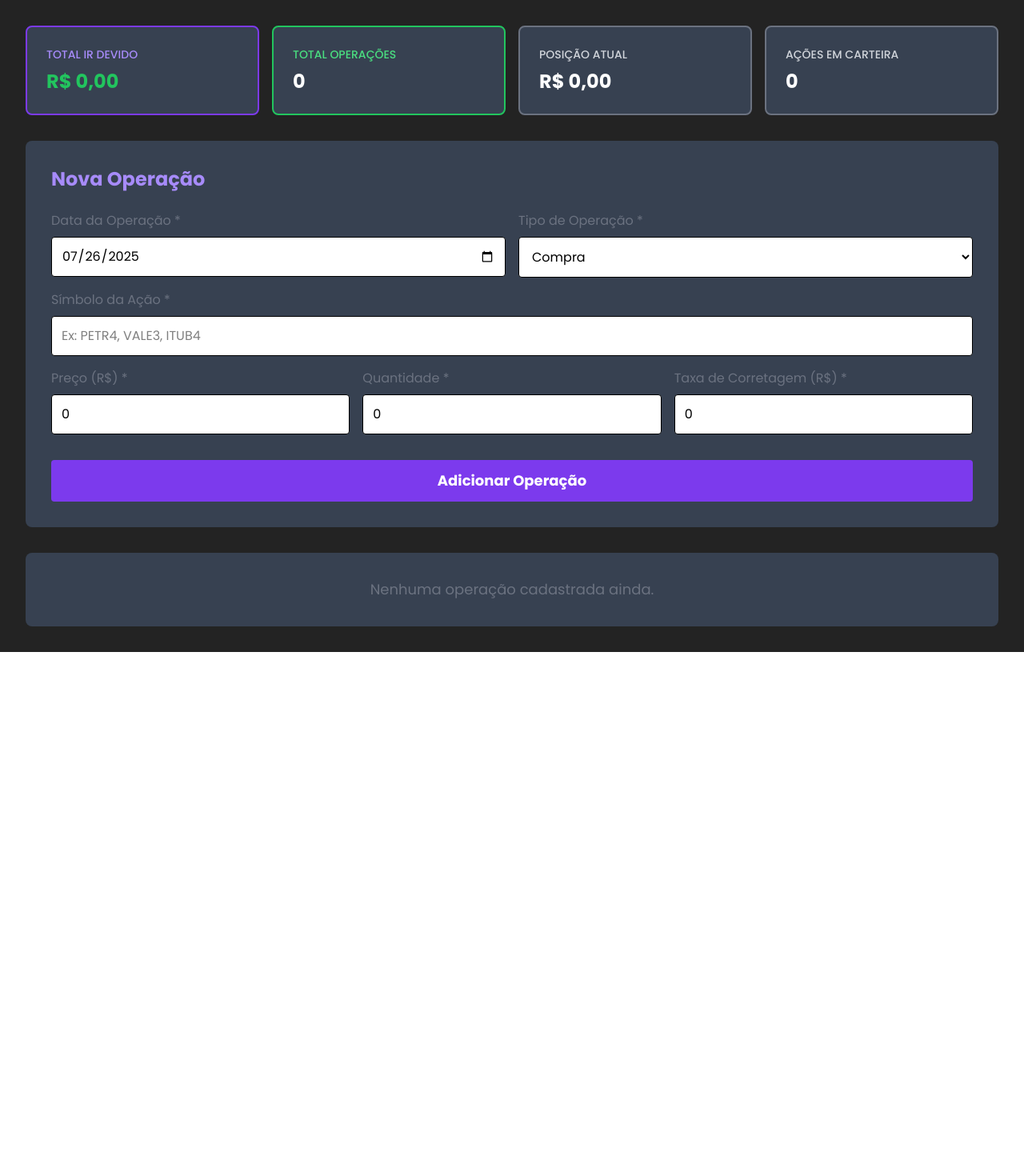
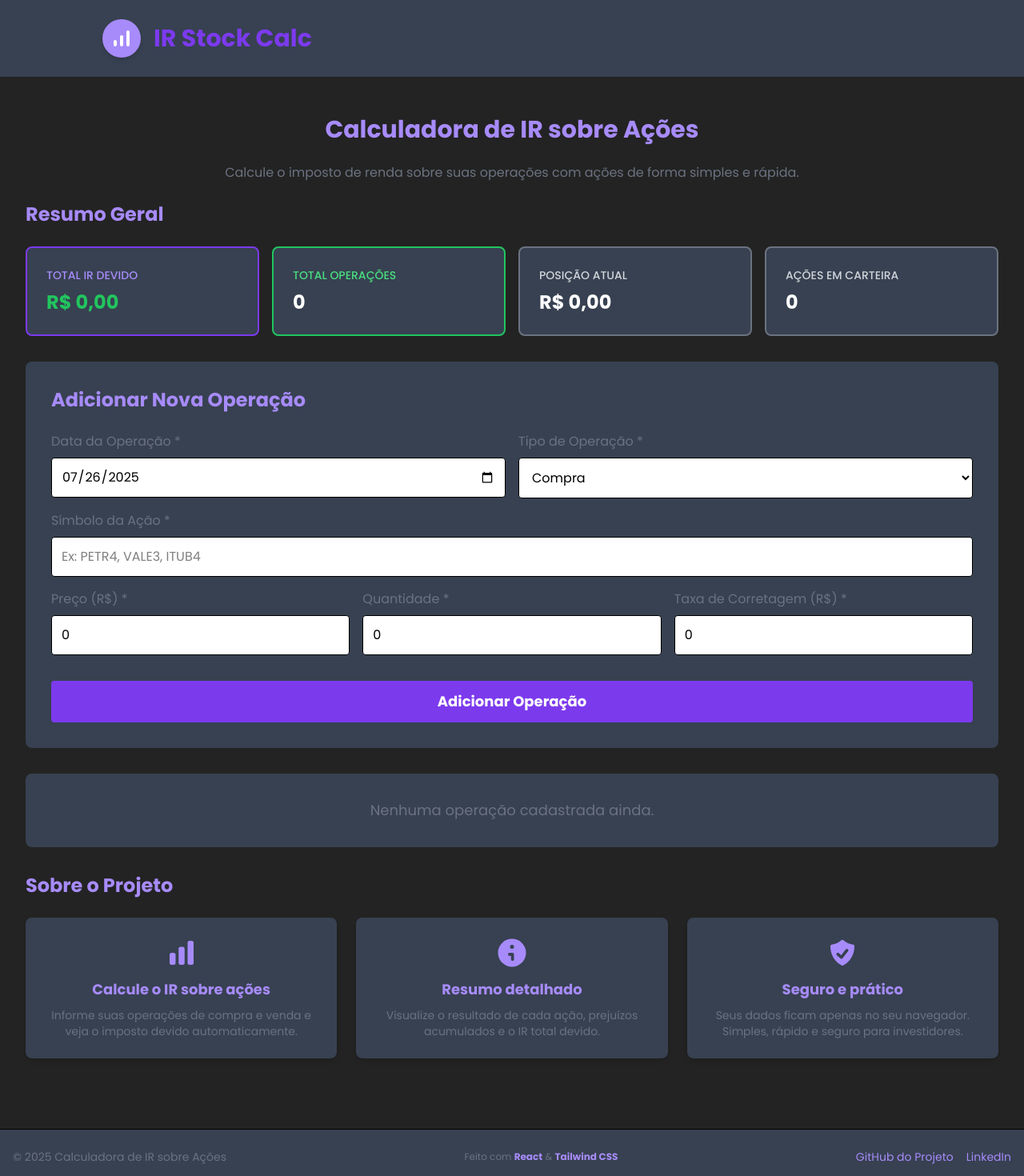
Before and after one commit to albertoaraujoo/stock-tax-calculator, a React (Vite) app: page / in a window 1280 px wide. Shown: the top 1470 px of the page at 80% size. Before the commit the page ends 815 px from the top, so only its background shows below. Built offline with nearby package versions, Linux system fonts and the light colour scheme.

Commit message:
feat: create sections, add a cards info sections, other styles adjstuments and of course, the creation of the footer, header and the title above the first section

```diff
--- a/package.json
+++ b/package.json
@@ -6,11 +6,10 @@
   "scripts": {
     "dev": "vite",
     "build": "tsc -b && vite build",
-   "prepare": "husky",
+    "prepare": "husky",
     "lint": "eslint \"src/**/*.{js,jsx,ts,tsx}\" --fix",
     "format": "prettier --write \"src/**/*.{js,jsx,ts,tsx,json,md}\"",
     "preview": "vite preview"
-
   },
   "lint-staged": {
     "*.{js,jsx,ts,tsx}": [
@@ -22,6 +21,7 @@
     ]
   },
   "dependencies": {
+    "@heroicons/react": "^2.2.0",
     "@hookform/resolvers": "^5.1.1",
     "@tailwindcss/vite": "^4.1.11",
     "react": "^19.1.0",
@@ -32,6 +32,7 @@
   },
   "devDependencies": {
     "@eslint/js": "^9.30.1",
+    "@types/node": "^24.1.0",
     "@types/react": "^19.1.8",
     "@types/react-dom": "^19.1.6",
     "@vitejs/plugin-react-swc": "^3.10.2",
--- a/src/App.tsx
+++ b/src/App.tsx
@@ -1,8 +1,9 @@
 import { useStockOperations } from "@/hooks/useStockOperations";
 import "./index.css";
-import { OperationForm } from "@/components/OperationForm/OperationForm";
-import { Dashboard } from "@/components/Dashboard/Dashboard";
-import { OperationList } from "@/components/OperationList/OperationList";
+import { OperationForm } from "@/sections/OperationForm/OperationForm";
+import { Dashboard } from "@/sections/Dashboard/Dashboard";
+import { OperationList } from "@/sections/OperationList/OperationList";
+import { CardsSection } from "@/sections/CardsSection/CardsSection";
 
 function App() {
   const {
@@ -14,19 +15,24 @@ function App() {
   } = useStockOperations();
 
   return (
-    <div className="min-h-screen p-8 bg-dark">
+    <div className="min-h-screen px-8 py-12 bg-dark flex flex-col gap-16">
       <div className="max-w-7xl mx-auto">
-        {/* Dashboard */}
+        <h1 className="text-3xl font-bold mb-6 text-center text-purple-light">
+          Calculadora de IR sobre Ações
+        </h1>
+
+        <p className="text-gray text-center mb-6">
+          Calcule o imposto de renda sobre suas operações com ações de forma
+          simples e rápida.
+        </p>
+
         <Dashboard stocksSummary={stocksSummary} sellResults={sellResults} />
-
-        {/* Form */}
         <OperationForm onAddOperation={addOperation} />
-
-        {/* Operation List */}
         <OperationList
           operations={operations}
           onRemoveOperation={removeOperation}
         />
+        <CardsSection />
       </div>
     </div>
   );
--- /dev/null
+++ b/src/components/Footer/Footer.tsx
@@ -0,0 +1,34 @@
+export function Footer() {
+  return (
+    <footer className="bg-gray-dark py-6 px-4 text-center border-t border-gray-700">
+      <div className="max-w-7xl mx-auto flex flex-col md:flex-row items-center justify-between gap-4">
+        <span className="text-gray text-sm">
+          © {new Date().getFullYear()} Calculadora de IR sobre Ações
+        </span>
+        <span className="text-gray text-xs">
+          Feito com <span className="text-purple-light font-bold">React</span>{" "}
+          &amp;{" "}
+          <span className="text-purple-light font-bold">Tailwind CSS</span>
+        </span>
+        <div className="flex gap-4">
+          <a
+            href="https://github.com/albertoaraujoo/stock-tax-calculator"
+            target="_blank"
+            rel="noopener noreferrer"
+            className="text-purple-light text-sm hover:text-purple-dark transition"
+          >
+            GitHub do Projeto
+          </a>
+          <a
+            href="https://www.linkedin.com/in/albertoaraujoo/"
+            target="_blank"
+            rel="noopener noreferrer"
+            className="text-purple-light text-sm hover:text-purple-dark transition"
+          >
+            LinkedIn
+          </a>
+        </div>
+      </div>
+    </footer>
+  );
+}
--- /dev/null
+++ b/src/components/Header/Header.tsx
@@ -0,0 +1,24 @@
+import { HeaderIcon } from "../HeaderIcon/HeaderIcon";
+
+export function Header() {
+  return (
+    <header className="bg-gray-dark py-6 px-4 md:px-32 flex flex-col md:flex-row items-center justify-between shadow-lg">
+      <div className="flex items-center gap-4">
+        <div className="w-12 h-12 bg-purple-light rounded-full flex items-center justify-center shadow-md">
+          <HeaderIcon />
+        </div>
+        <div>
+          <h1 className="text-2xl md:text-3xl font-bold text-purple">
+            IR Stock Calc
+          </h1>
+        </div>
+      </div>
+      {/* Espaço para futuro menu ou botão */}
+      {/* <div className="mt-4 md:mt-0">
+        <button className="bg-purple-light text-white px-4 py-2 rounded font-bold shadow hover:bg-purple-dark transition">
+          Nova Operação
+        </button>
+      </div> */}
+    </header>
+  );
+}
--- /dev/null
+++ b/src/components/HeaderIcon/HeaderIcon.tsx
@@ -0,0 +1,16 @@
+export function HeaderIcon() {
+  return (
+    <svg
+      width="32"
+      height="32"
+      viewBox="0 0 32 32"
+      fill="none"
+      className="text-white"
+      xmlns="http://www.w3.org/2000/svg"
+    >
+      <rect x="6" y="18" width="4" height="8" rx="2" fill="currentColor" />
+      <rect x="14" y="12" width="4" height="14" rx="2" fill="currentColor" />
+      <rect x="22" y="6" width="4" height="20" rx="2" fill="currentColor" />
+    </svg>
+  );
+}
--- a/src/main.tsx
+++ b/src/main.tsx
@@ -2,9 +2,13 @@ import { StrictMode } from "react";
 import { createRoot } from "react-dom/client";
 import "./index.css";
 import App from "./App.tsx";
+import { Header } from "@/components/Header/Header.tsx";
+import { Footer } from "./components/Footer/Footer.tsx";
 
 createRoot(document.getElementById("root")!).render(
   <StrictMode>
+    <Header />
     <App />
+    <Footer />
   </StrictMode>
 );
--- /dev/null
+++ b/src/sections/CardsSection/CardsSection.tsx
@@ -0,0 +1,52 @@
+import {
+  ChartBarIcon,
+  InformationCircleIcon,
+  ShieldCheckIcon,
+} from "@heroicons/react/16/solid";
+
+export function CardsSection() {
+  return (
+    <section className="mb-10" aria-labelledby="project-info-title">
+      <header>
+        <h2
+          id="project-info-title"
+          className="text-xl md:text-2xl font-bold mb-6 text-purple-light"
+        >
+          Sobre o Projeto
+        </h2>
+      </header>
+      <div className="grid grid-cols-1 sm:grid-cols-2 md:grid-cols-3 gap-6">
+        <div className="bg-gray-dark rounded-lg p-6 flex flex-col items-center shadow-md">
+          <ChartBarIcon className="w-10 h-10 text-purple-light mb-3" />
+          <h3 className="text-lg font-bold text-purple-light mb-2">
+            Calcule o IR sobre ações
+          </h3>
+          <p className="text-gray text-center text-sm">
+            Informe suas operações de compra e venda e veja o imposto devido
+            automaticamente.
+          </p>
+        </div>
+        <div className="bg-gray-dark rounded-lg p-6 flex flex-col items-center shadow-md">
+          <InformationCircleIcon className="w-10 h-10 text-purple-light mb-3" />
+          <h3 className="text-lg font-bold text-purple-light mb-2">
+            Resumo detalhado
+          </h3>
+          <p className="text-gray text-center text-sm">
+            Visualize o resultado de cada ação, prejuízos acumulados e o IR
+            total devido.
+          </p>
+        </div>
+        <div className="bg-gray-dark rounded-lg p-6 flex flex-col items-center shadow-md">
+          <ShieldCheckIcon className="w-10 h-10 text-purple-light mb-3" />
+          <h3 className="text-lg font-bold text-purple-light mb-2">
+            Seguro e prático
+          </h3>
+          <p className="text-gray text-center text-sm">
+            Seus dados ficam apenas no seu navegador. Simples, rápido e seguro
+            para investidores.
+          </p>
+        </div>
+      </div>
+    </section>
+  );
+}
--- a/src/components/Dashboard/Dashboard.tsx
+++ b/src/sections/Dashboard/Dashboard.tsx
@@ -1,9 +1,9 @@
 import type { StockSummary, TaxCalculationResult } from "@/types";
 
-import { ResumeCard } from "../ResumeCard/ResumeCard";
+import { ResumeCard } from "../../components/ResumeCard/ResumeCard";
 
 import { formatCurrency } from "@/utils/formatCurrency";
-import { StocksSummaryTable } from "../StocksSummaryTable/StocksSummaryTable";
+import { StocksSummaryTable } from "../../components/StocksSummaryTable/StocksSummaryTable";
 
 interface DashboardProps {
   stocksSummary: StockSummary[];
@@ -29,7 +29,15 @@ export function Dashboard({ stocksSummary, sellResults }: DashboardProps) {
   ).length;
 
   return (
-    <div className="mb-8">
+    <section className="mb-8" aria-labelledby="dashboard-title">
+      <header>
+        <h2
+          id="dashboard-title"
+          className="text-xl md:text-2xl font-bold mb-6 text-purple-light"
+        >
+          Resumo Geral
+        </h2>
+      </header>
       {/* Cards de resumo */}
       <div className="grid gap-4 mb-8 grid-cols-1 sm:grid-cols-2 md:grid-cols-3 lg:grid-cols-4">
         <ResumeCard
@@ -66,6 +74,6 @@ export function Dashboard({ stocksSummary, sellResults }: DashboardProps) {
 
       {/* Resumo por Ação */}
       <StocksSummaryTable stocksSummary={stocksSummary} />
-    </div>
+    </section>
   );
 }
--- a/src/components/OperationForm/OperationForm.tsx
+++ b/src/sections/OperationForm/OperationForm.tsx
@@ -5,7 +5,7 @@ import {
   operationSchema,
   type OperationFormData,
 } from "../../schemas/operationSchema";
-import FormErrorMessage from "../FormErrorMessage/FormErrorMessage";
+import FormErrorMessage from "../../components/FormErrorMessage/FormErrorMessage";
 
 interface OperationFormProps {
   onAddOperation: (operation: Omit<Operation, "id" | "createdAt">) => void;
@@ -43,10 +43,18 @@ export function OperationForm({ onAddOperation }: OperationFormProps) {
   }
 
   return (
-    <div className="p-8 rounded-lg mb-8 bg-gray-dark">
-      <h2 className="text-2xl font-bold mb-6 text-purple-light">
-        Nova Operação
-      </h2>
+    <section
+      className="p-8 rounded-lg mb-8 bg-gray-dark"
+      aria-labelledby="operation-form-title"
+    >
+      <header>
+        <h2
+          id="operation-form-title"
+          className="text-xl md:text-2xl font-bold mb-6 text-purple-light"
+        >
+          Adicionar Nova Operação
+        </h2>
+      </header>
 
       <form onSubmit={handleSubmit(onSubmit)} className="grid gap-4">
         <div className="grid grid-cols-1 md:grid-cols-2 gap-4">
@@ -152,6 +160,6 @@ export function OperationForm({ onAddOperation }: OperationFormProps) {
           Adicionar Operação
         </button>
       </form>
-    </div>
+    </section>
   );
 }
--- a/src/components/OperationList/OperationList.tsx
+++ b/src/sections/OperationList/OperationList.tsx
@@ -12,21 +12,29 @@ export function OperationList({
 }: OperationListProps) {
   if (operations.length === 0) {
     return (
-      <div className="bg-gray-dark p-8 rounded-lg text-center">
+      <section className="mb-8 bg-gray-dark p-8 rounded-lg text-center">
         <p className="text-gray text-lg">Nenhuma operação cadastrada ainda.</p>
-      </div>
+      </section>
     );
   }
 
   return (
-    <div className="bg-gray-dark p-8 rounded-lg">
-      <h2 className="text-xl md:text-2xl font-bold mb-6 text-purple-light">
-        Histórico de Operações ( {operations.length} )
-      </h2>
+    <section
+      className="bg-gray-dark p-8 rounded-lg mb-8"
+      aria-labelledby="operation-history-title"
+    >
+      <header>
+        <h2
+          id="operation-history-title"
+          className="text-xl md:text-2xl font-bold mb-6 text-purple-light"
+        >
+          Histórico de Operações ({operations.length})
+        </h2>
+      </header>
       <OperationListTable
         operations={operations}
         onRemoveOperation={onRemoveOperation}
       />
-    </div>
+    </section>
   );
 }
```
Also changed, not shown: src/sections/OperationListTable/OperationListTable.tsx (renamed from src/components/OperationListTable/OperationListTable.tsx, +5 -5 lines), 1 other file (tests, documents, lock files or other folders).
